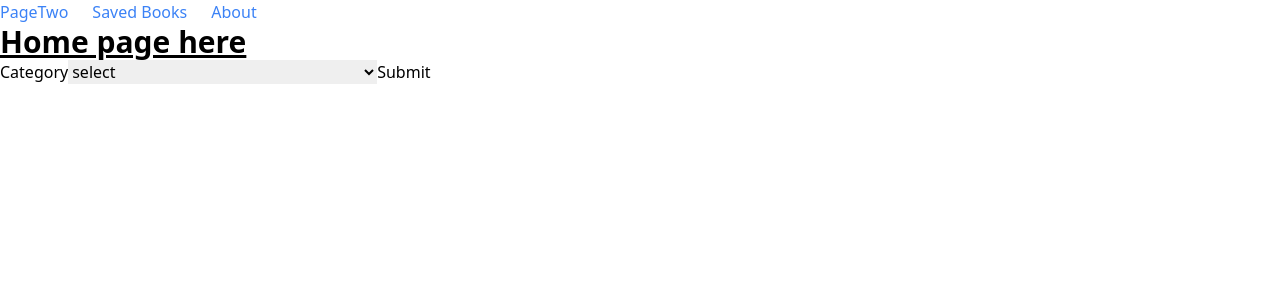
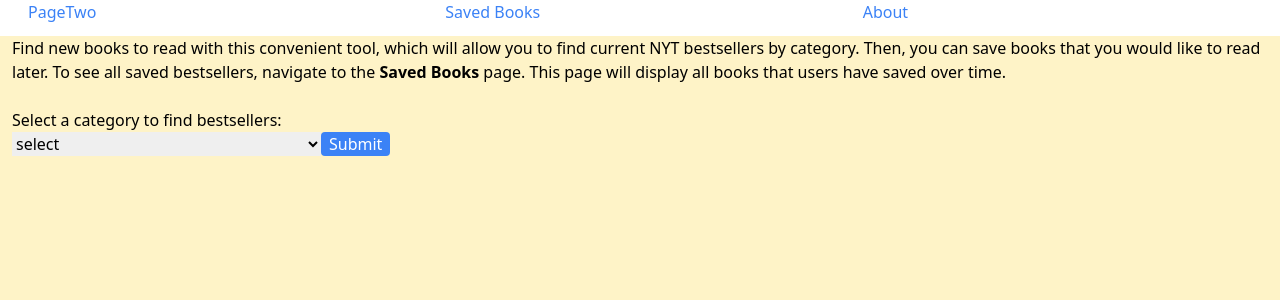
Before and after one commit to dlindqu3/page-two-frontend-ts, a React (Create React App) app: page / in a window 1280 px wide. Shown: the top 300 px of the page. Built offline with nearby package versions, Linux system fonts and the light colour scheme.

Commit message:
more tailwind

```diff
--- a/src/components/Navbar.tsx
+++ b/src/components/Navbar.tsx
@@ -5,13 +5,13 @@ const Navbar: React.FC = () => {
   return (
     <>
     <ul className="flex">
-    <li className="mr-6">
+    <li className="flex-1 mr-3 ml-7">
       <Link className="text-blue-500 hover:text-blue-800" to="/">PageTwo</Link>
     </li>
-    <li className="mr-6">
+    <li className="flex-1 mr-3">
       <Link className="text-blue-500 hover:text-blue-800" to="/saved-books">Saved Books</Link>
     </li>
-    <li className="mr-6">
+    <li className="flex-1 mr-3">
       <Link className="text-blue-500 hover:text-blue-800" to="/about">About</Link>
     </li>
   </ul>
--- a/src/pages/Home.tsx
+++ b/src/pages/Home.tsx
@@ -60,23 +60,30 @@ const Home: React.FC = () => {
       let newObj = {
         title: book.title,
         author: book.author,
-      list: selectedCategory
+        list: selectedCategory,
+      };
+      let postURL = baseURL + "/create";
+      axios.post(postURL, newObj).then((response) => {
+        console.log(response);
+      });
+    } catch (error) {
+      console.log("error: ", error);
     }
-    let postURL = baseURL + '/create'
-    axios.post(postURL, newObj)
-      .then((response) => {
-        console.log(response);
-      })
-  } catch (error){
-    console.log('error: ', error)
-  }
-  }
+  };
 
   return (
-    <div>
-      <p className="text-3xl font-bold underline">Home page here</p>
+    <div className="h-screen bg-amber-100">
+      <div className="m-3">
+        <p>
+          Find new books to read with this convenient tool, which will allow you
+          to find current NYT bestsellers by category. Then, you can save books
+          that you would like to read later. To see all saved bestsellers,
+          navigate to the <span className="font-bold">Saved Books</span> page.
+          This page will display all books that users have saved over time.
+        </p>
+        <br />
+        <p className="">Select a category to find bestsellers: </p>
         <form onSubmit={handleSubmit}>
-        <label>Category</label>
           <select
             value={selectedCategory}
             onChange={(e) => {
@@ -84,28 +91,50 @@ const Home: React.FC = () => {
             }}
           >
             {bookCategories.map((category) => (
-            <option value={category} key={category}>
+              <option value={category} key={category} className="">
                 {category}
               </option>
             ))}
           </select>
-        <button>Submit</button>
+          <button className="bg-blue-500 hover:bg-blue-700 text-white px-2 rounded cursor-pointer">
+            Submit
+          </button>
         </form>
         {isLoading && <p>Loading...</p>}
-      <p>{nytData[0] && selectedCategory}</p>
-      <div>
+        <br />
+        {nytData[0] && <p>Selected Category: {selectedCategory}</p>}
+        <div className="flex flex-wrap">
           {nytData &&
             nytData.map((book) => {
               return (
-              <>
-                <p key={book.title}>
-                  {book.title} {book.author}
+                <div>
+                  <div className="max-w-sm rounded overflow-hidden shadow-lg bg-slate-200 m-3">
+                    <div className="px-6 py-4">
+                      <div className="font-bold text-xl mb-2 content-center">
+                        {book.title}
+                      </div>
+                      <p className="text-gray-700 text-base content-center">
+                        Author: {book.author}
+                        <br />
+                        List: {selectedCategory}
                       </p>
-                {/* <button onClick={() => {console.log('saved book: ', book)} }>Save</button> */}
-                <button onClick={() => {handleSaveBook(book)} }>Save</button>
-              </>
+                    </div>
+                    <div className="px-6 pt-2 pb-2">
+                    <button
+                    onClick={() => {
+                      handleSaveBook(book);
+                    }}
+                    className="bg-blue-500 hover:bg-blue-700 text-white px-2 rounded cursor-pointer "
+                  >
+                    Save
+                  </button>
+                    </div>
+                  </div>
+
+                </div>
               );
             })}
+        </div>
       </div>
     </div>
   );
```
Also changed, not shown: src/App.tsx (line endings or trailing spaces). Lines whose indentation alone changed are shown as unchanged.
